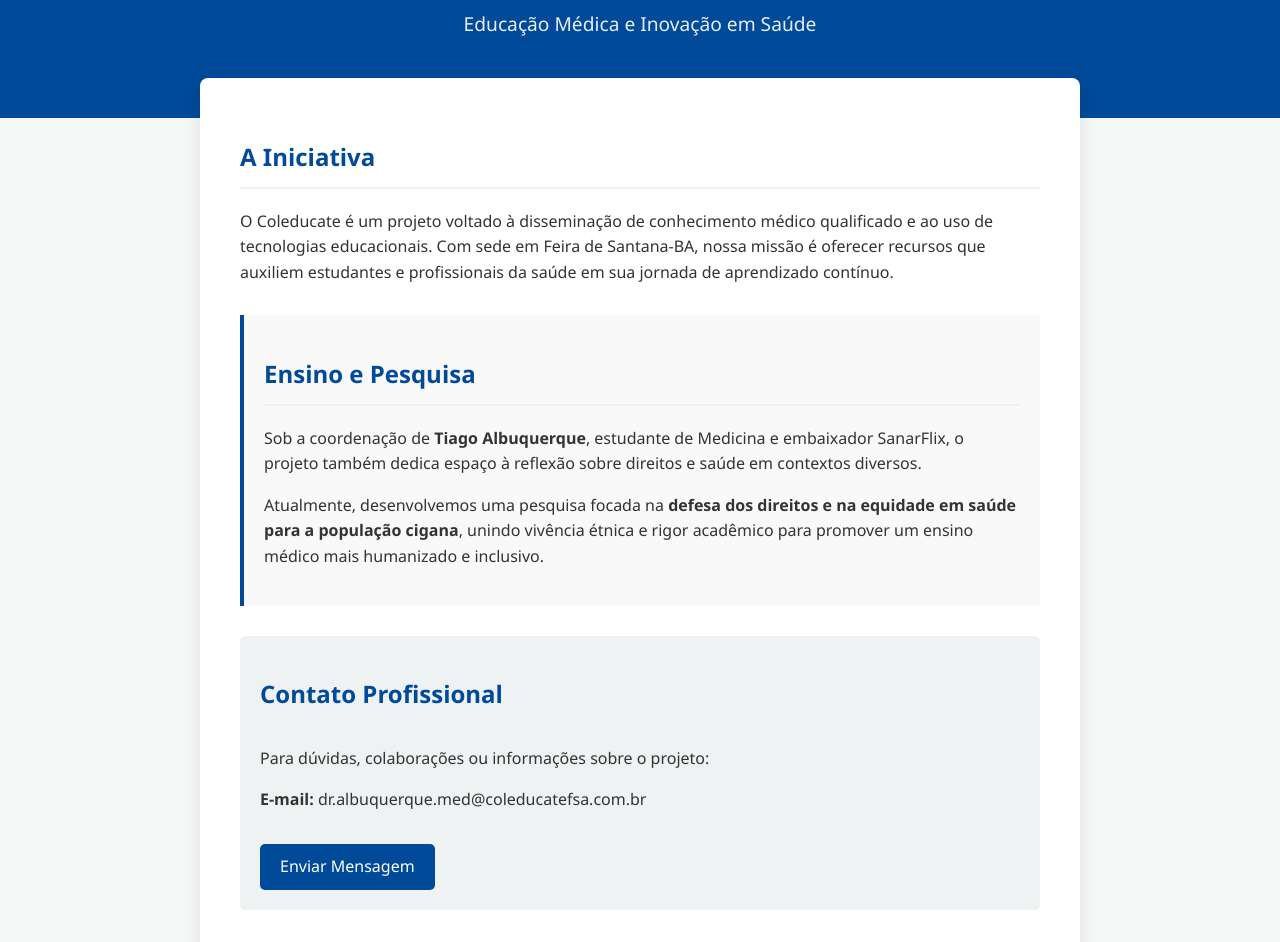
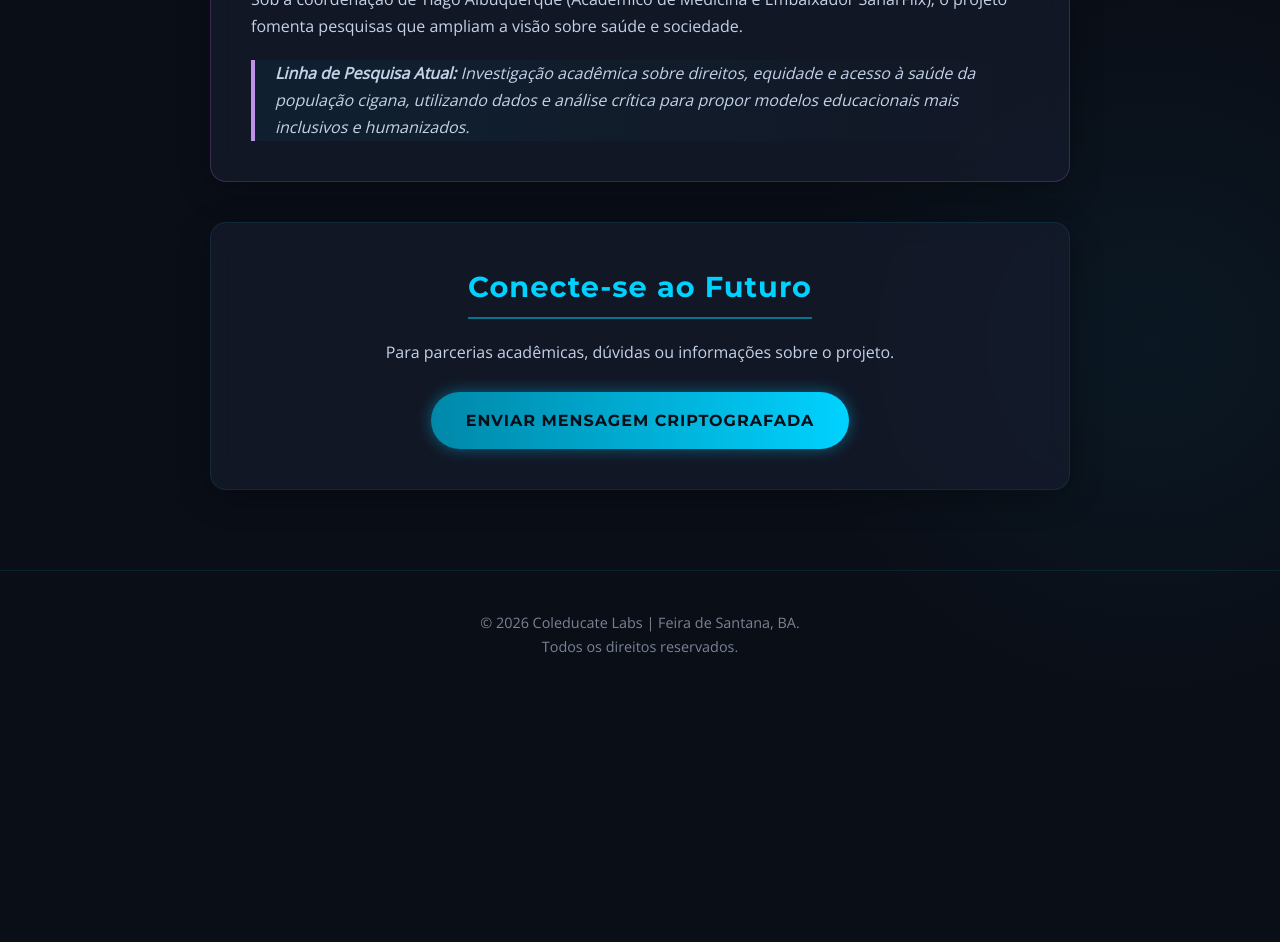
Before and after one commit to AlbuquerqueMED/Kalelun, a plain HTML site: page index.html in a window 1280 px wide. Shown: the part 1076-2018 px from the top of the page. After the commit the page ends 1776 px from the top, so only its background shows below. Drawn offline with nearby package versions, Linux system fonts and the light colour scheme.

Commit message:
Update index.html

```diff
--- a/index.html
+++ b/index.html
@@ -3,64 +3,117 @@
 <head>
     <meta charset="UTF-8">
     <meta name="viewport" content="width=device-width, initial-scale=1.0">
-    <title>Coleducate | Educação & Saúde</title>
+    <title>Coleducate | O Futuro da Educação em Saúde</title>
+    <link href="https://fonts.googleapis.com/css2?family=Montserrat:wght@400;700&family=Open+Sans&display=swap" rel="stylesheet">
     <style>
-        /* Estilo Profissional e Limpo */
-        body {
-            font-family: 'Segoe UI', Tahoma, Geneva, Verdana, sans-serif;
+        /* Reset e Base Futurista */
+        * {
             margin: 0;
             padding: 0;
-            background-color: #f4f7f6;
-            color: #333;
-            line-height: 1.6;
+            box-sizing: border-box;
         }
+        body {
+            font-family: 'Open Sans', sans-serif;
+            background-color: #0a0e17; /* Fundo escuro profundo */
+            color: #c4d2e7; /* Texto claro, mas não branco puro para conforto visual */
+            line-height: 1.7;
+            background-image: radial-gradient(circle at 10% 20%, rgba(0, 136, 169, 0.1) 0%, transparent 20%), radial-gradient(circle at 90% 80%, rgba(0, 210, 255, 0.05) 0%, transparent 20%);
+        }
+        h1, h2, h3, .btn {
+            font-family: 'Montserrat', sans-serif;
+            font-weight: 700;
+            letter-spacing: 1px;
+        }
+
+        /* Header com Efeito Neon */
         header {
-            background-color: #004a99; /* Azul Profissional */
-            color: white;
-            padding: 60px 20px;
             text-align: center;
+            padding: 120px 20px 80px;
+            background: linear-gradient(180deg, rgba(10, 14, 23, 0.9) 0%, #0a0e17 100%);
         }
         header h1 {
-            margin: 0;
-            font-size: 2.5rem;
+            font-size: 3.5rem;
+            color: #ffffff;
+            text-transform: uppercase;
+            /* Efeito de brilho no texto */
+            text-shadow: 0 0 10px rgba(0, 210, 255, 0.7), 0 0 20px rgba(0, 136, 169, 0.5);
+            margin-bottom: 15px;
         }
         header p {
-            font-size: 1.2rem;
-            opacity: 0.9;
+            font-size: 1.3rem;
+            color: #00d2ff; /* Azul Ciano elétrico */
         }
+
+        /* Container Principal */
         .container {
-            max-width: 800px;
-            margin: -40px auto 40px;
-            background: white;
+            max-width: 900px;
+            margin: 0 auto;
+            padding: 40px 20px;
+        }
+
+        /* Efeito de Cartão de Vidro (Glassmorphism) */
+        .glass-card {
+            background: rgba(22, 28, 45, 0.7); /* Fundo semi-transparente */
+            backdrop-filter: blur(12px); /* Efeito de desfoque atrás do vidro */
+            -webkit-backdrop-filter: blur(12px);
+            border: 1px solid rgba(0, 210, 255, 0.1); /* Borda sutil brilhante */
+            border-radius: 16px;
             padding: 40px;
-            border-radius: 8px;
-            box-shadow: 0 4px 15px rgba(0,0,0,0.1);
+            margin-bottom: 40px;
+            box-shadow: 0 8px 32px 0 rgba(0, 0, 0, 0.3); /* Sombra suave */
+            transition: transform 0.3s ease;
         }
+        .glass-card:hover {
+            border-color: rgba(0, 210, 255, 0.3);
+            transform: translateY(-5px); /* Leve elevação ao passar o mouse */
+        }
+
+        /* Títulos das Seções */
         h2 {
-            color: #004a99;
-            border-bottom: 2px solid #eef2f3;
-            padding-bottom: 10px;
+            color: #00d2ff;
+            font-size: 1.8rem;
+            margin-bottom: 20px;
+            display: inline-block;
+            border-bottom: 2px solid rgba(0, 210, 255, 0.5);
+            padding-bottom: 5px;
         }
-        .contact-info {
-            background-color: #eef2f3;
-            padding: 20px;
-            border-radius: 5px;
+
+        /* Destaque para Pesquisa */
+        .research-highlight {
+            border-left: 4px solid #00d2ff;
+            padding-left: 20px;
             margin-top: 20px;
+            font-style: italic;
+            background: linear-gradient(90deg, rgba(0, 210, 255, 0.05) 0%, transparent 100%);
         }
+
+        /* Botão Futurista */
+        .btn {
+            display: inline-block;
+            margin-top: 25px;
+            padding: 15px 35px;
+            background: linear-gradient(90deg, #0088a9, #00d2ff);
+            color: #0a0e17;
+            text-decoration: none;
+            border-radius: 30px;
+            font-weight: bold;
+            text-transform: uppercase;
+            transition: all 0.3s ease;
+            box-shadow: 0 0 15px rgba(0, 210, 255, 0.4);
+        }
+        .btn:hover {
+            background: linear-gradient(90deg, #00d2ff, #0088a9);
+            box-shadow: 0 0 25px rgba(0, 210, 255, 0.7);
+            color: white;
+        }
+
+        /* Footer */
         footer {
             text-align: center;
+            padding: 40px;
             font-size: 0.9rem;
-            color: #777;
-            padding: 20px;
-        }
-        .btn {
-            display: inline-block;
-            background: #004a99;
-            color: white;
-            padding: 10px 20px;
-            text-decoration: none;
-            border-radius: 5px;
-            margin-top: 15px;
+            color: rgba(196, 210, 231, 0.6);
+            border-top: 1px solid rgba(0, 210, 255, 0.1);
         }
     </style>
 </head>
@@ -68,125 +121,39 @@
 
 <header>
     <h1>Coleducate</h1>
-    <p>Educação Médica e Inovação em Saúde</p>
+    <p>Inovação & Tecnologia na Educação Médica</p>
 </header>
 
 <div class="container">
-    <h2>Bem-vindo</h2>
-    <p>Estamos trabalhando para construir uma plataforma inovadora voltada à educação e excelência na área da saúde.</p>
+    <section class="glass-card">
+        <h2>A Nova Fronteira do Conhecimento</h2>
+        <p>O Coleducate nasce em Feira de Santana-BA com a missão de integrar a excelência acadêmica às mais avançadas tecnologias educacionais. Somos um hub focado em preparar a próxima geração de profissionais de saúde para um futuro complexo e digital.</p>
+    </section>
 
-    <h2>Nosso Objetivo</h2>
-    <p>Oferecer recursos qualificados para estudantes e profissionais, unindo conhecimento acadêmico e prática clínica.</p>
+    <section class="glass-card">
+        <h2>Nosso Objetivo</h2>
+        <p>Desenvolver e disseminar recursos educacionais de alto nível, unindo o rigor científico a metodologias de ensino inovadoras, focadas exclusivamente no fortalecimento do conhecimento acadêmico e teórico dos estudantes da área da saúde.</p>
+    </section>
 
-    <div class="contact-info">
-        <h2>Contato Profissional</h2>
-        <p><strong>E-mail:</strong> dr.albuquerque.med@coleducatefsa.com.br</p>
-        <a href="mailto:dr.albuquerque.med@coleducatefsa.com.br" class="btn">Enviar E-mail</a>
-    </div>
+    <section class="glass-card" style="border-color: rgba(155, 89, 182, 0.3);">
+        <h2 style="color: #be93e7; border-color: rgba(155, 89, 182, 0.5);">Inovação & Diversidade Acadêmica</h2>
+        <p>Sob a coordenação de Tiago Albuquerque (Acadêmico de Medicina e Embaixador SanarFlix), o projeto fomenta pesquisas que ampliam a visão sobre saúde e sociedade.</p>
+
+        <div class="research-highlight" style="border-color: #be93e7;">
+            <p><strong>Linha de Pesquisa Atual:</strong> Investigação acadêmica sobre direitos, equidade e acesso à saúde da população cigana, utilizando dados e análise crítica para propor modelos educacionais mais inclusivos e humanizados.</p>
+        </div>
+    </section>
+
+    <section class="glass-card" style="text-align: center;">
+        <h2>Conecte-se ao Futuro</h2>
+        <p>Para parcerias acadêmicas, dúvidas ou informações sobre o projeto.</p>
+        <a href="mailto:dr.albuquerque.med@coleducatefsa.com.br" class="btn">Enviar Mensagem Criptografada</a>
+    </section>
 </div>
 
 <footer>
-    &copy; 2026 Coleducate - Feira de Santana, BA. Todos os direitos reservados.
+    &copy; 2026 Coleducate Labs | Feira de Santana, BA. <br>Todos os direitos reservados.
 </footer>
 
 </body>
 </html>
-<!DOCTYPE html>
-<html lang="pt-br">
-<head>
-    <meta charset="UTF-8">
-    <meta name="viewport" content="width=device-width, initial-scale=1.0">
-    <title>Coleducate | Educação & Saúde</title>
-    <style>
-        body {
-            font-family: 'Segoe UI', Tahoma, Geneva, Verdana, sans-serif;
-            margin: 0;
-            padding: 0;
-            background-color: #f4f7f6;
-            color: #333;
-            line-height: 1.6;
-        }
-        header {
-            background-color: #004a99;
-            color: white;
-            padding: 60px 20px;
-            text-align: center;
-        }
-        header h1 { margin: 0; font-size: 2.5rem; }
-        .container {
-            max-width: 800px;
-            margin: -40px auto 40px;
-            background: white;
-            padding: 40px;
-            border-radius: 8px;
-            box-shadow: 0 4px 15px rgba(0,0,0,0.1);
-        }
-        h2 {
-            color: #004a99;
-            border-bottom: 2px solid #eef2f3;
-            padding-bottom: 10px;
-            font-size: 1.5rem;
-        }
-        .intro-text { margin-bottom: 30px; }
-        .academic-focus {
-            background-color: #f9f9f9;
-            padding: 20px;
-            border-left: 4px solid #004a99;
-            margin: 20px 0;
-        }
-        .contact-info {
-            background-color: #eef2f3;
-            padding: 20px;
-            border-radius: 5px;
-            margin-top: 30px;
-        }
-        .btn {
-            display: inline-block;
-            background: #004a99;
-            color: white;
-            padding: 10px 20px;
-            text-decoration: none;
-            border-radius: 5px;
-            margin-top: 15px;
-        }
-        footer {
-            text-align: center;
-            font-size: 0.9rem;
-            color: #777;
-            padding: 20px;
-        }
-    </style>
-</head>
-<body>
-
-<header>
-    <h1>Coleducate</h1>
-    <p>Educação Médica e Inovação em Saúde</p>
-</header>
-
-<div class="container">
-    <section class="intro-text">
-        <h2>A Iniciativa</h2>
-        <p>O Coleducate é um projeto voltado à disseminação de conhecimento médico qualificado e ao uso de tecnologias educacionais. Com sede em Feira de Santana-BA, nossa missão é oferecer recursos que auxiliem estudantes e profissionais da saúde em sua jornada de aprendizado contínuo.</p>
-    </section>
-
-    <section class="academic-focus">
-        <h2>Ensino e Pesquisa</h2>
-        <p>Sob a coordenação de <strong>Tiago Albuquerque</strong>, estudante de Medicina e embaixador SanarFlix, o projeto também dedica espaço à reflexão sobre direitos e saúde em contextos diversos. </p>
-        <p>Atualmente, desenvolvemos uma pesquisa focada na <strong>defesa dos direitos e na equidade em saúde para a população cigana</strong>, unindo vivência étnica e rigor acadêmico para promover um ensino médico mais humanizado e inclusivo.</p>
-    </section>
-
-    <div class="contact-info">
-        <h2>Contato Profissional</h2>
-        <p>Para dúvidas, colaborações ou informações sobre o projeto:</p>
-        <p><strong>E-mail:</strong> dr.albuquerque.med@coleducatefsa.com.br</p>
-        <a href="mailto:dr.albuquerque.med@coleducatefsa.com.br" class="btn">Enviar Mensagem</a>
-    </div>
-</div>
-
-<footer>
-    &copy; 2026 Coleducate - Feira de Santana, BA. Todos os direitos reservados.
-</footer>
-
-</body>
-</html>
```
